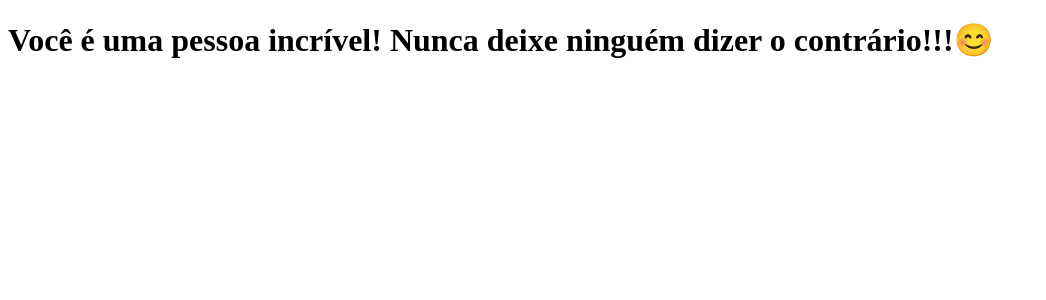
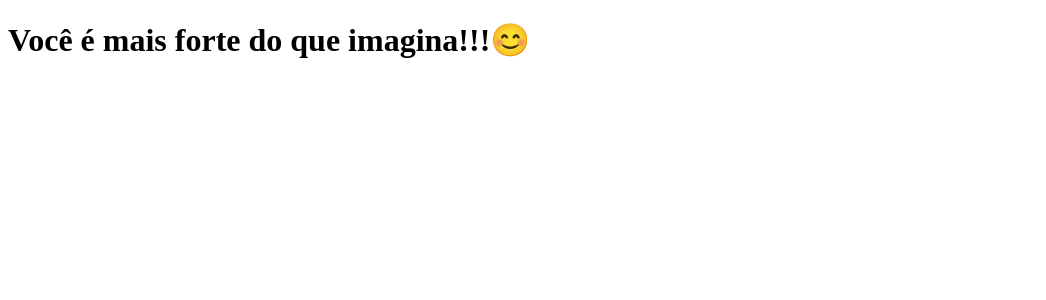
Before and after one commit to mattatito/clone-tabnews, a Next.js app: page / in a window 1280 px wide. Shown: the top 300 px of the page, without its empty margins (0-1046 px from the left). Built offline with nearby package versions, Linux system fonts and the light colour scheme.

Commit message:
change message

```diff
--- a/pages/index.js
+++ b/pages/index.js
@@ -1,9 +1,5 @@
 function Home() {
-  return (
-    <h1>
-      Você é uma pessoa incrível! Nunca deixe ninguém dizer o contrário!!!😊
-    </h1>
-  );
+  return <h1>Você é mais forte do que imagina!!!😊</h1>;
 }
 
 export default Home;
```
